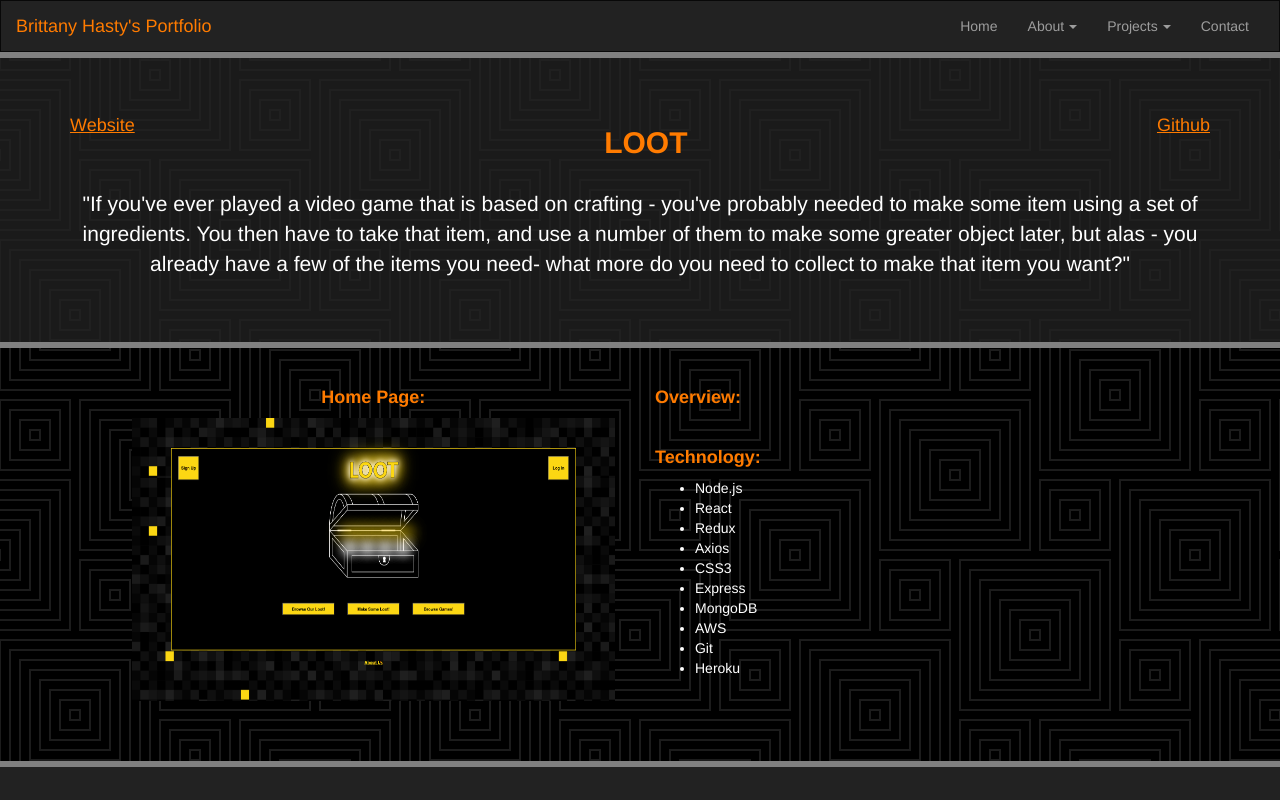
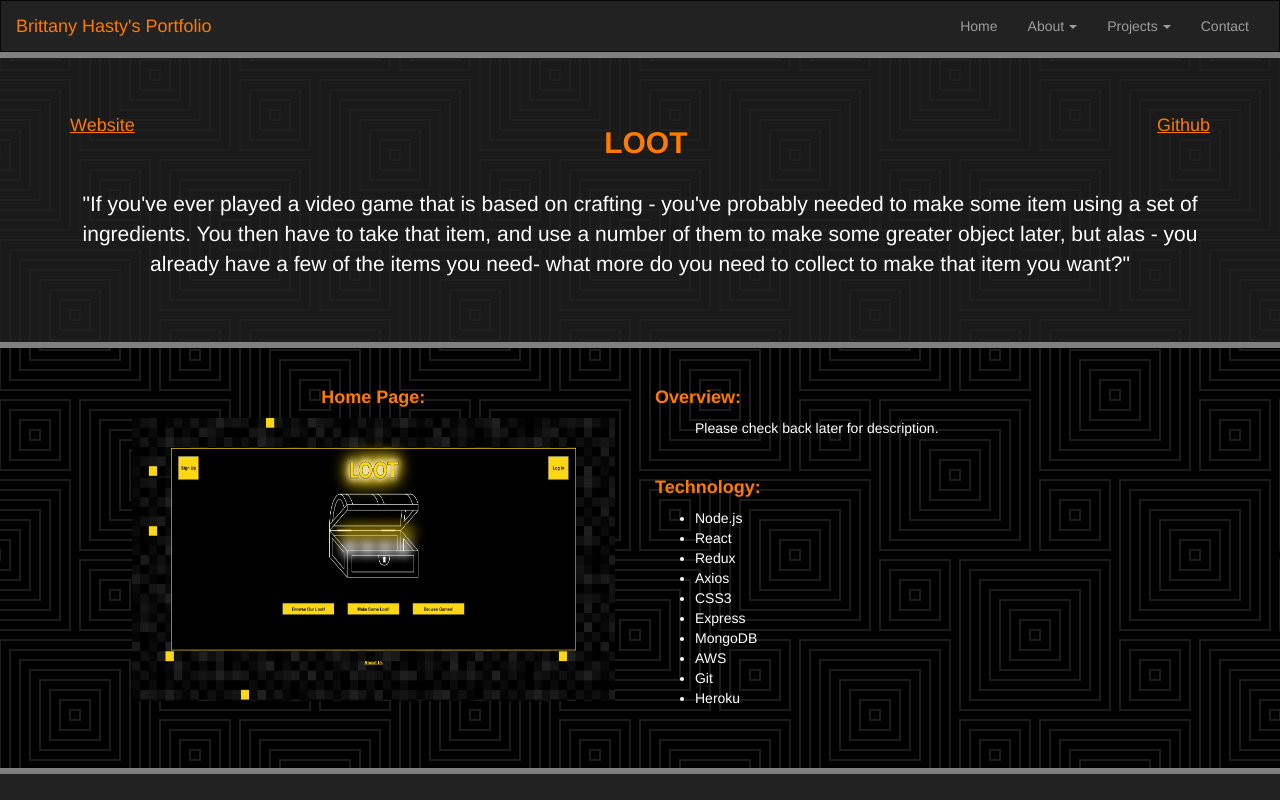
Before and after one commit to Cody-Hasty/hasty-website, a React (Create React App) app: page /#/projects/websites/loot in a window 1280 px wide. Shown: the top 800 px of the page. Built offline with nearby package versions, Linux system fonts and the light colour scheme.

Commit message:
Add placeholder descriptions

```diff
--- a/public/main.css
+++ b/public/main.css
@@ -124,6 +124,10 @@ a {
   color: rgb(255, 123, 0);
 }
 
+#title:hover {
+  text-decoration: none;
+}
+
 .list-title {
   color: rgb(255, 123, 0);
   font-weight: bold;
--- a/src/components/projects/games/demozen.jsx
+++ b/src/components/projects/games/demozen.jsx
@@ -33,7 +33,7 @@ class Demozen extends React.Component {
                         <div className="col-sm-5 text-left">
                             <h4 className="list-title">Overview:</h4>
                             <ul>
-
+                                Please check back later for description.
                             </ul><br/>
                             <h4 className="list-title">Technology:</h4>
                             <ul>
--- a/src/components/projects/games/diceroll.jsx
+++ b/src/components/projects/games/diceroll.jsx
@@ -32,7 +32,7 @@ class DiceRoll extends React.Component {
                         <div className="col-sm-5 text-left">
                             <h4 className="list-title">Overview:</h4>
                             <ul>
-
+                                Please check back later for description.
                             </ul><br />
                             <h4 className="list-title">Technology:</h4>
                             <ul>
--- a/src/components/projects/games/repeatthat.jsx
+++ b/src/components/projects/games/repeatthat.jsx
@@ -27,7 +27,7 @@ class RepeatThat extends React.Component {
                         <div className="col-sm-5 text-left">
                             <h4 className="list-title">Overview:</h4>
                             <ul>
-
+                                Please check back later for description.
                             </ul><br />
                             <h4 className="list-title">Technology:</h4>
                             <ul>
--- a/src/components/projects/games/songmatch.jsx
+++ b/src/components/projects/games/songmatch.jsx
@@ -37,7 +37,7 @@ class SongMatch extends React.Component {
                         <div className="col-sm-5 text-left">
                             <h4 className="list-title">Overview:</h4>
                             <ul>
-
+                                Please check back later for description.
                             </ul><br/>
                             <h4 className="list-title">Technology:</h4>
                             <ul>
--- a/src/components/projects/games/ultraheated.jsx
+++ b/src/components/projects/games/ultraheated.jsx
@@ -33,7 +33,7 @@ class UltraHeated extends React.Component {
                         <div className="col-sm-5 text-left">
                             <h4 className="list-title">Overview:</h4>
                             <ul>
-
+                                Please check back later for description.
                             </ul><br />
                             <h4 className="list-title">Technology:</h4>
                             <ul>
--- a/src/components/projects/others/qwerty.jsx
+++ b/src/components/projects/others/qwerty.jsx
@@ -23,7 +23,7 @@ class Qwerty extends React.Component {
                         <div className="col-sm-5 text-left">
                             <h4 className="list-title">Overview:</h4>
                             <ul>
-
+                                Please check back later for description.
                             </ul><br />
                             <h4 className="list-title">Technology:</h4>
                             <ul>
--- a/src/components/projects/websites/loot.jsx
+++ b/src/components/projects/websites/loot.jsx
@@ -25,7 +25,7 @@ class Loot extends React.Component {
                             <div className="col-sm-5 text-left">
                                 <h4 className="list-title">Overview:</h4>
                                 <ul>
-                                    <p></p>
+                                    Please check back later for description.
                                 </ul><br />
                                 <h4 className="list-title">Technology:</h4>
                                 <ul>
--- a/src/components/projects/websites/query.jsx
+++ b/src/components/projects/websites/query.jsx
@@ -30,7 +30,7 @@ class Query extends React.Component {
                         <div className="col-sm-5 text-left">
                             <h4 className="list-title">Overview:</h4>
                             <ul>
-
+                                Please check back later for description.
                             </ul><br />
                             <h4 className="list-title">Technology:</h4>
                             <ul>
```
